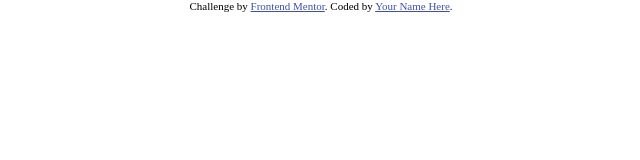
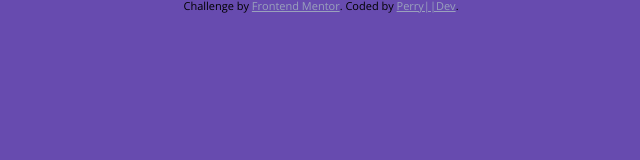
Before and after one commit to perrykwarteng/huddle-landing-page-solution, a plain HTML site: page index.html in a window 1280 px wide. Shown: the whole page, without its empty margins (319-959 px from the left). Drawn offline with nearby package versions, Linux system fonts and the light colour scheme.

Commit message:
Defining basic typograph styles

```diff
--- a/Styles/styles.css
+++ b/Styles/styles.css
@@ -1,4 +1,11 @@
 @import url("https://fonts.googleapis.com/css2?family=Open+Sans&family=Poppins:wght@400;600&display=swap");
+:root {
+  --color-bg: hsl(257, 40%, 49%);
+  --color-active: hsl(300, 69%, 71%);
+  --fontsize-heading: 3rem;
+  --fontsize-paragrapg: 1.5rem;
+}
+
 * {
   box-sizing: border-box;
   margin: 0;
@@ -9,6 +16,21 @@
   text-align: center;
 }
 .attribution a {
-  color: hsl(228, 45%, 44%);
+  color: hsl(228, 20%, 67%);
 }
 /* Typograph */
+html {
+  font-size: 62.5%;
+}
+body {
+  font-family: "Open Sans", sans-seri, Arial, Helvetica, sans-serif;
+  font-weight: 400;
+  background-color: var(--color-bg);
+}
+h1 {
+  font-family: "Poppins", Arial, Helvetica, sans-serif;
+  font-size: var(--fontsize-heading);
+}
+p {
+  font-size: var(--fontsize-paragrapg);
+}
--- a/index.html
+++ b/index.html
@@ -32,7 +32,7 @@
         Challenge by
         <a href="https://www.frontendmentor.io?ref=challenge" target="_blank"
           >Frontend Mentor</a
-        >. Coded by <a href="#">Your Name Here</a>.
+        >. Coded by <a href="#">Perry||Dev</a>.
       </p>
     </footer>
   </body>
```
